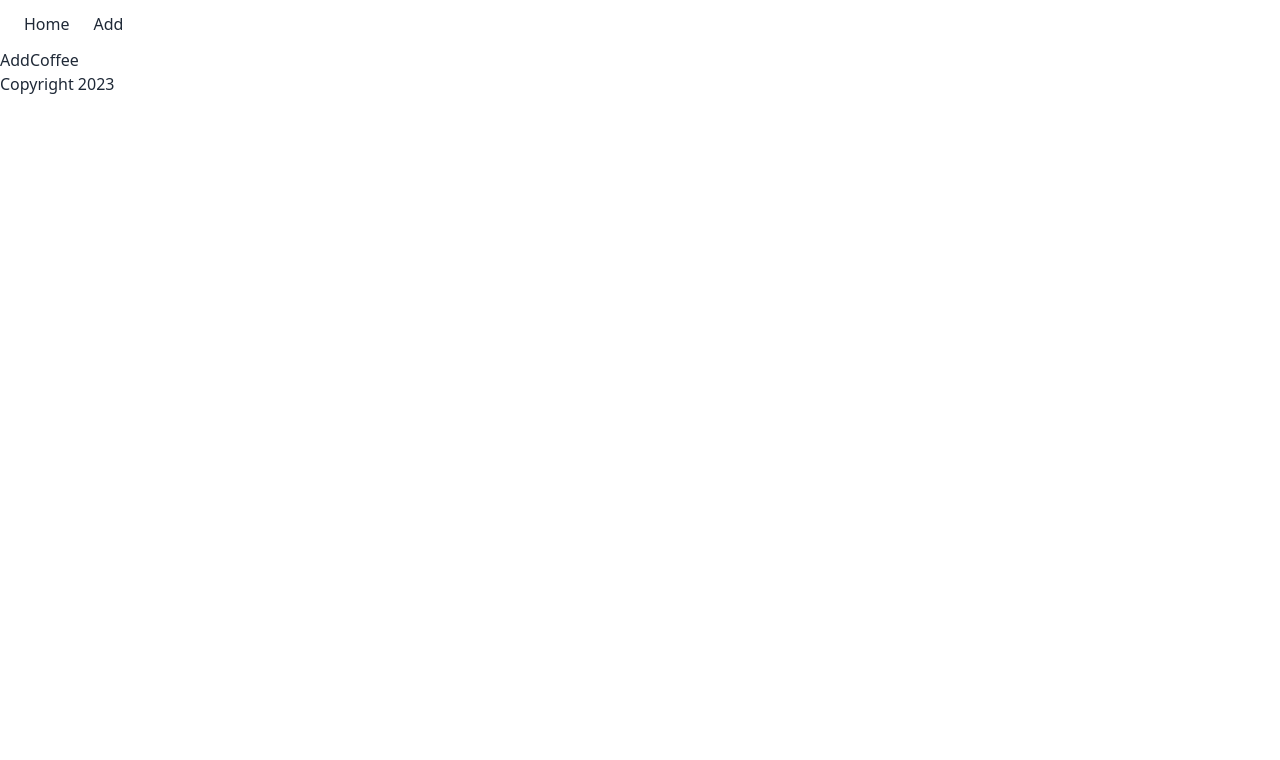
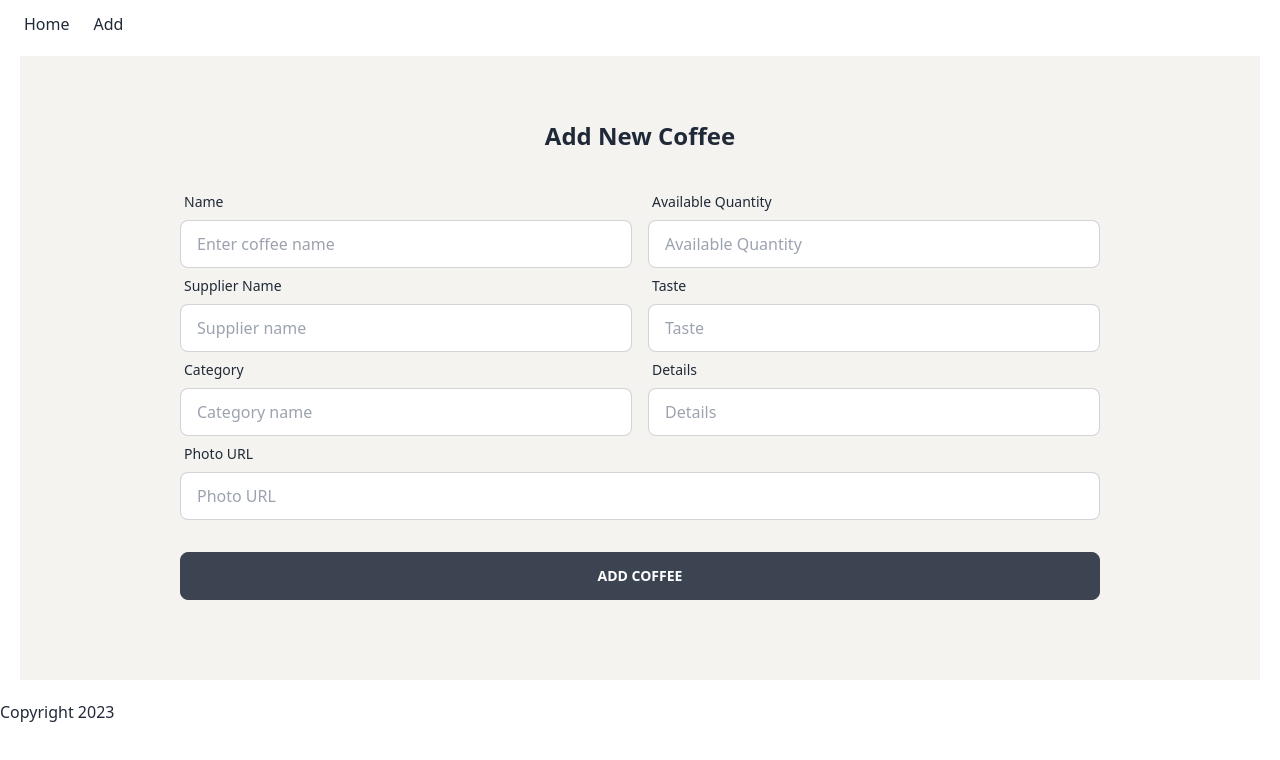
Before and after one commit to mahmud-bhuiyan/just-coffee, a React (Vite) app: page /coffee/add in a window 1280 px wide. Shown: the top 760 px of the page. Built offline with nearby package versions, Linux system fonts and the light colour scheme.

Commit message:
add coffee page design added

```diff
--- a/src/pages/AddCoffee/AddCoffee.jsx
+++ b/src/pages/AddCoffee/AddCoffee.jsx
@@ -1,7 +1,140 @@
 const AddCoffee = () => {
+  const handleAddCoffee = (event) => {
+    event.preventDefault();
+    const form = event.target;
+    const name = form.name.value;
+    const quantity = form.quantity.value;
+    const supplier = form.supplier.value;
+    const taste = form.taste.value;
+    const category = form.category.value;
+    const details = form.details.value;
+    const photo = form.photo.value;
+
+    const newCoffee = {
+      name,
+      quantity,
+      supplier,
+      taste,
+      category,
+      details,
+      photo,
+    };
+    console.log(newCoffee);
+  };
   return (
-    <div>
-      <h3>AddCoffee</h3>
+    <div className="m-5 px-6 md:px-40 pt-16 pb-20 bg-[#F4F3F0]">
+      <h3 className="text-2xl font-bold text-center mb-8">Add New Coffee</h3>
+      <form onSubmit={handleAddCoffee}>
+        {/* name and qty row */}
+        <div className="md:flex md:gap-4">
+          <div className="form-control md:w-1/2">
+            <label className="label">
+              <span className="label-text">Name</span>
+            </label>
+            <label className="input-group-rounded">
+              <input
+                type="text"
+                name="name"
+                placeholder="Enter coffee name"
+                className="input input-bordered w-full"
+              />
+            </label>
+          </div>
+          <div className="form-control md:w-1/2">
+            <label className="label">
+              <span className="label-text">Available Quantity</span>
+            </label>
+            <label className="input-group-rounded">
+              <input
+                type="text"
+                name="quantity"
+                placeholder="Available Quantity"
+                className="input input-bordered w-full"
+              />
+            </label>
+          </div>
+        </div>
+
+        {/* Supplier and taste row */}
+        <div className="md:flex md:gap-4">
+          <div className="form-control md:w-1/2">
+            <label className="label">
+              <span className="label-text">Supplier Name</span>
+            </label>
+            <label className="input-group-rounded">
+              <input
+                type="text"
+                name="supplier"
+                placeholder="Supplier name"
+                className="input input-bordered w-full"
+              />
+            </label>
+          </div>
+          <div className="form-control md:w-1/2">
+            <label className="label">
+              <span className="label-text">Taste</span>
+            </label>
+            <label className="input-group-rounded">
+              <input
+                type="text"
+                name="taste"
+                placeholder="Taste"
+                className="input input-bordered w-full"
+              />
+            </label>
+          </div>
+        </div>
+
+        {/* Category and Details row */}
+        <div className="md:flex md:gap-4">
+          <div className="form-control md:w-1/2">
+            <label className="label">
+              <span className="label-text">Category</span>
+            </label>
+            <label className="input-group-rounded">
+              <input
+                type="text"
+                name="category"
+                placeholder="Category name"
+                className="input input-bordered w-full"
+              />
+            </label>
+          </div>
+          <div className="form-control md:w-1/2">
+            <label className="label">
+              <span className="label-text">Details</span>
+            </label>
+            <label className="input-group-rounded">
+              <input
+                type="text"
+                name="details"
+                placeholder="Details"
+                className="input input-bordered w-full"
+              />
+            </label>
+          </div>
+        </div>
+
+        {/* photo url row */}
+        <div className="form-control w-full">
+          <label className="label">
+            <span className="label-text">Photo URL</span>
+          </label>
+          <label className="input-group-rounded">
+            <input
+              type="text"
+              name="photo"
+              placeholder="Photo URL"
+              className="input input-bordered w-full"
+            />
+          </label>
+        </div>
+        <input
+          type="submit"
+          value="Add coffee"
+          className="btn btn-block mt-8"
+        />
+      </form>
     </div>
   );
 };
```
